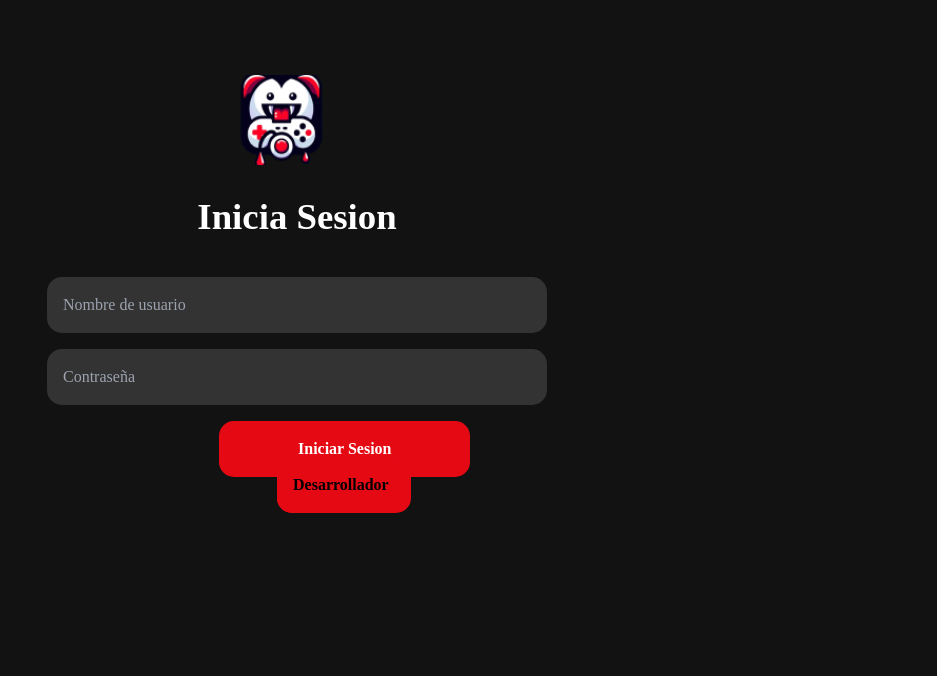
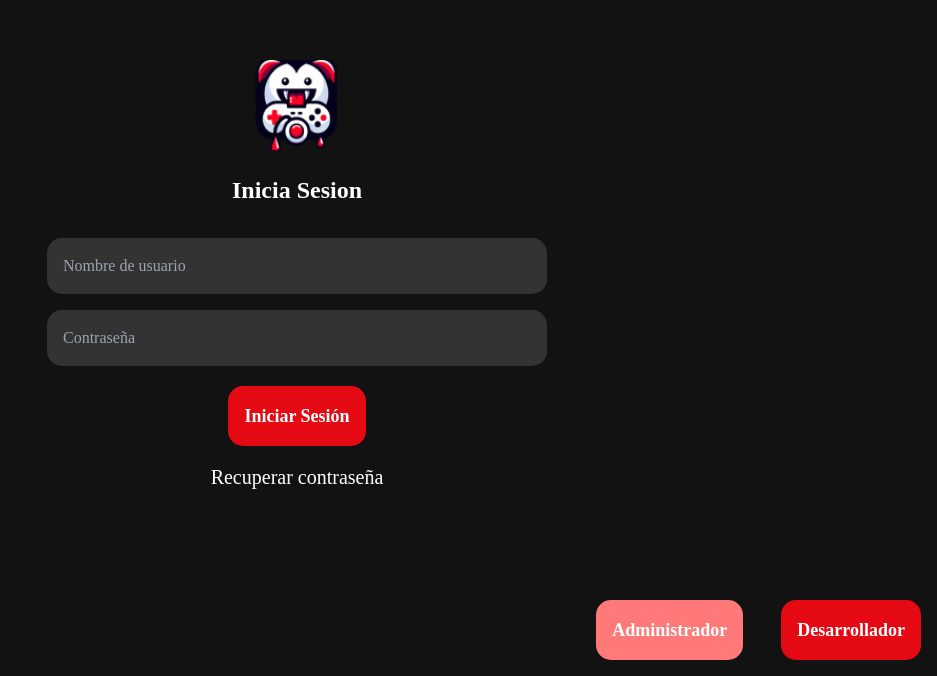
Before and after one commit to mariacornejor/PIISproject, a React (Vite) app: page /login in a window 1280 px wide. Shown: the part 124-800 px from the top of the page, without its empty margins (343-1280 px from the left). Built offline with nearby package versions, Linux system fonts and the light colour scheme.

Commit message:
Login terminado, falta conectar las cosas bien

```diff
--- a/src/pages/components/Login.tsx
+++ b/src/pages/components/Login.tsx
@@ -15,21 +15,22 @@ function Login() {
     };
 
     return (
-        <div style={{ backgroundColor: '#121212', minHeight: '100vh', display: 'flex', flexDirection: 'column', alignItems: 'center', justifyContent: 'center' }}>
-            <Link to="/" style={{ alignSelf: 'center', cursor: 'pointer', marginBottom: '1.5rem' }}>
-                <img src={icon} style={{ width: '100px', height: '90px' }} alt="Icono" />
+        <div className="bg-[#121212] min-h-screen flex flex-col items-center justify-center">
+            <Link to="/" className="cursor-pointer mr-0">
+                <img src={icon} className="w-[100px] h-[90px] mb-6" alt="Icono" />
             </Link>
 
-            <h2 style={{ color: 'white', fontSize: '2.3rem', marginBottom: '1rem', fontFamily: 'Montserrat', fontWeight: 'bold' }}>Inicia Sesion</h2>
-            <div style={{ marginTop: '1rem', width: '100%', maxWidth: '500px', textAlign: 'center' }}>
-                <form onSubmit={handleSubmit} style={{ display: 'flex', flexDirection: 'column', gap: '1rem', fontFamily: 'Montserrat' }}>
+            <h2 className="text-white text-2xl mb-4 font-bold font-['Montserrat']">Inicia Sesion</h2>
+
+            <div className="mt-4 w-full max-w-[500px] text-center">
+                <form onSubmit={handleSubmit} className="flex flex-col gap-4">
                     <input
                         type="text"
                         id="username"
                         placeholder="Nombre de usuario"
                         value={username}
                         onChange={(e) => setUsername(e.target.value)}
-                        style={{ width: '100%', padding: '1rem', backgroundColor: '#333', border: 'none', color: 'white', borderRadius: '15px' }}
+                        className="w-full p-4 bg-[#333] border-none text-white rounded-[15px] font-['Montserrat']"
                     />
                     <input
                         type="password"
@@ -37,42 +38,36 @@ function Login() {
                         placeholder="Contraseña"
                         value={password}
                         onChange={(e) => setPassword(e.target.value)}
-                        style={{ width: '100%', padding: '1rem', backgroundColor: '#333', border: 'none', color: 'white', borderRadius: '15px' }}
+                        className="w-full p-4 bg-[#333] border-none text-white rounded-[15px] font-['Montserrat']"
                     />
                 </form>
             </div>
 
-            <Link to="/inicio" style={{ maxWidth: '500px', alignSelf: 'center', cursor: 'pointer', textDecoration: 'none', display: 'flex', justifyContent: 'center' }}>
-                <div style={{ marginTop: '1rem' }}>
+            <Link to="/inicio" className="max-w-[500px] cursor-pointer text-decoration-none flex mr-0 mt-4">
+                <div>
                     <button
                         type="submit"
-                        style={{
-                            width: '200%', // Cambia el ancho del botón según tus necesidades
-                            margin: 'auto', // Centra el botón horizontalmente
-                            padding: '1rem',
-                            backgroundColor: '#E50914',
-                            color: 'white',
-                            borderRadius: '15px',
-                            cursor: 'pointer',
-                            fontFamily: 'Montserrat',
-                            fontSize: '1rem',
-                            fontWeight: 'bold'
-                        }}
+                        className="w-full mt-1 p-4 bg-[#E50914] text-white rounded-[15px] cursor-pointer font-bold text-lg font-['Montserrat']"
                     >
-                        Iniciar Sesion
+                        Iniciar Sesión
                     </button>
                 </div>
-
+            </Link>
+            <Link to="/recuperarContrasena" className="text-white mt-4 hover:text-gray-400 font-['Montserrat'] mr-0">
+                Recuperar contraseña
             </Link>
 
-
-            <div className='flex bottom-[20px] right-[20px] relative'>
-                <button type="submit" className=' p-[1rem] bg-[#E50914] rounded-[15px] cursor-pointer font-bold text-[1rem] font-["Montserrat"] absolute'>
-                    Administrador
-                </button>
-                <button type="submit" className=' p-[1rem] bg-[#E50914] rounded-[15px] cursor-pointer font-bold text-[1rem] font-["Montserrat"] absolute'>
-                    Desarrollador
-                </button>
+            <div className="absolute bottom-0 right-0 mb-4 mr-4 flex space-x-2">
+                <Link to="/loginAdmin">
+                    <button type="button" className="p-4 bg-[#FF7979] rounded-[15px] cursor-pointer font-bold text-white text-lg font-['Montserrat']">
+                        Administrador
+                    </button>
+                </Link>
+                <Link to="/loginDev">
+                    <button type="button" className="p-4 bg-[#E50914] rounded-[15px] cursor-pointer font-bold text-white text-lg font-['Montserrat']">
+                        Desarrollador
+                    </button>
+                </Link>
             </div>
         </div>
 
```
Also changed, not shown: src/pages/components/LoginAdmin.tsx (added), src/pages/components/LoginDev.tsx (added).
